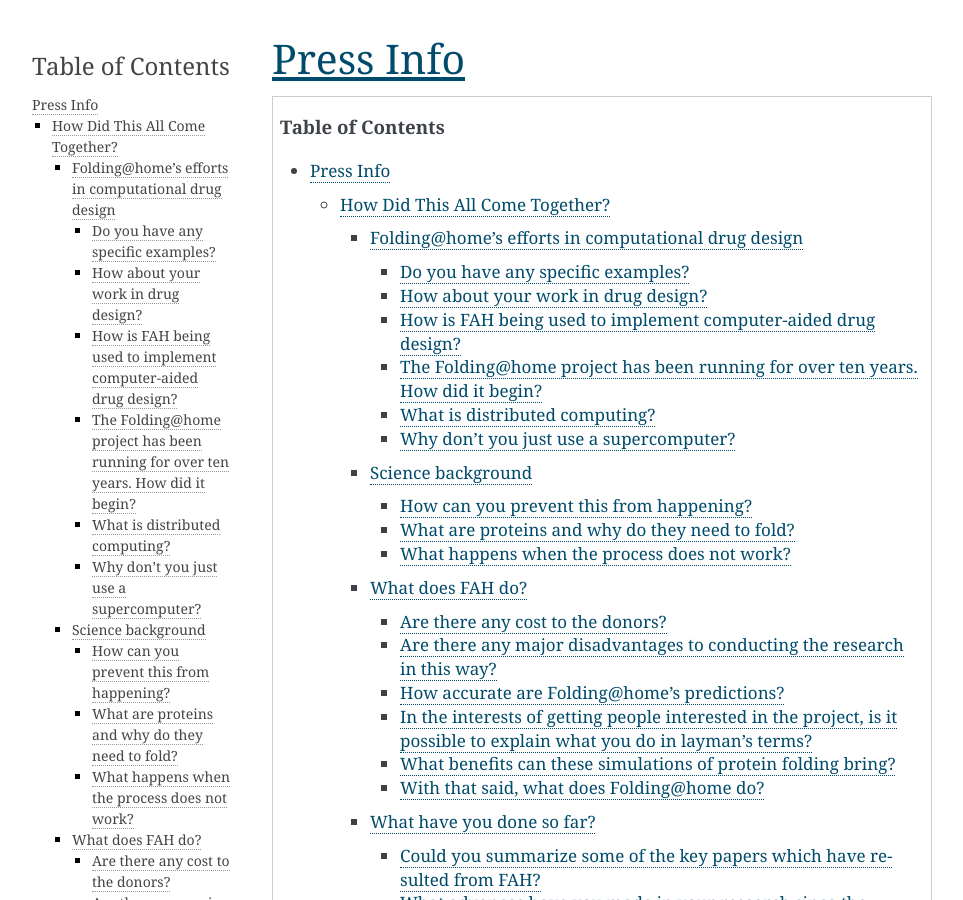
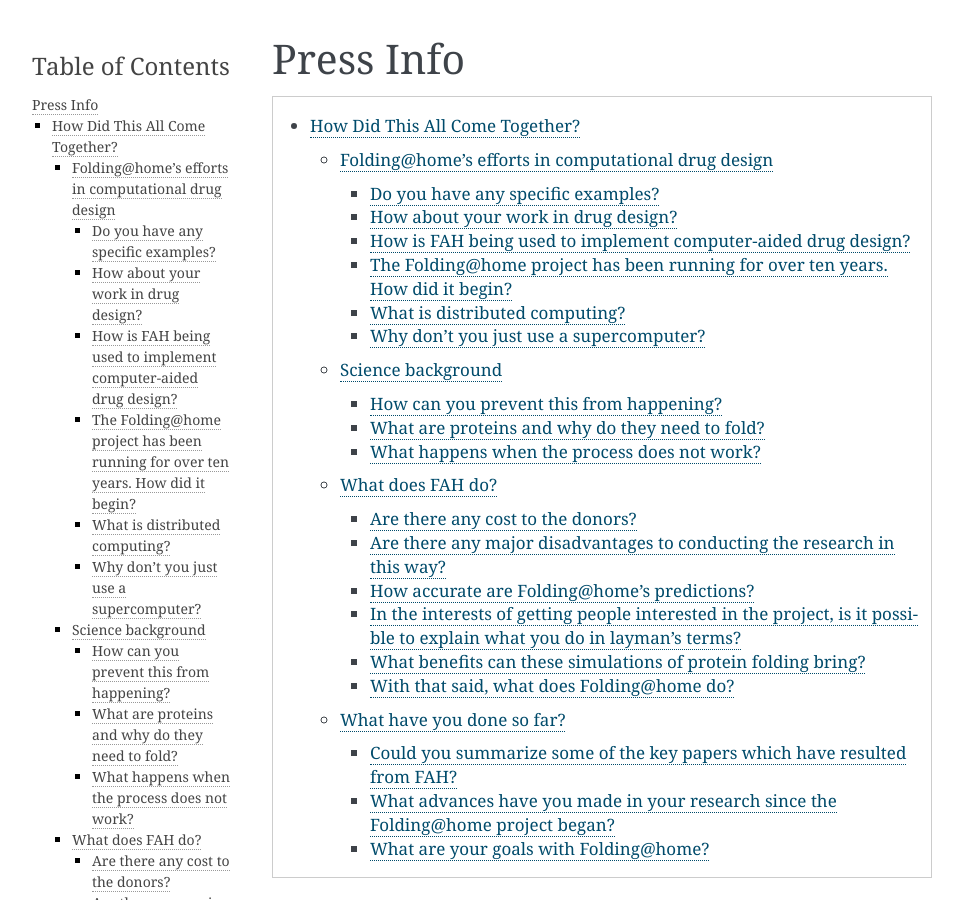
Before and after one commit to FoldingCommunity/fah-client-documentation, a Sphinx documentation site: the page built from docs/source/press.rst, in a window 1280 px wide and 900 px high. Shown: the whole window, without its empty margins (148-1111 px from the left). Built offline with Sphinx 7.4.7, drawn with Linux system fonts in a browser that asks for light colours; part of the change alters nothing that is shown.

```diff
--- a/docs/source/press.rst
+++ b/docs/source/press.rst
@@ -2,8 +2,11 @@
 Press Info
 ==========
 
-.. contents:: Table of Contents
+.. .. contents:: Table of Contents
    :depth: 4
+
+.. contents::
+   :local:
 
 How Did This All Come Together?
 ===============================
```
